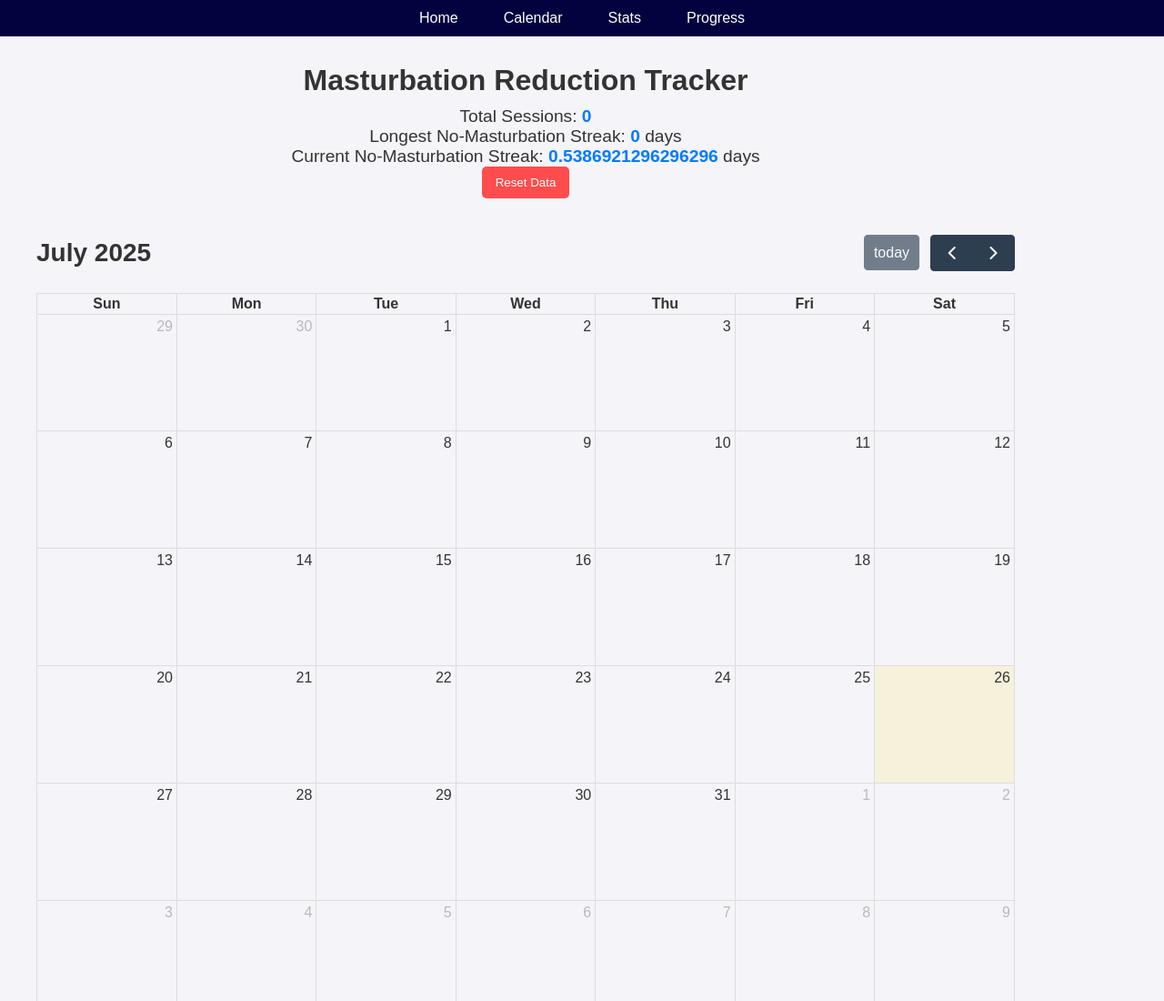
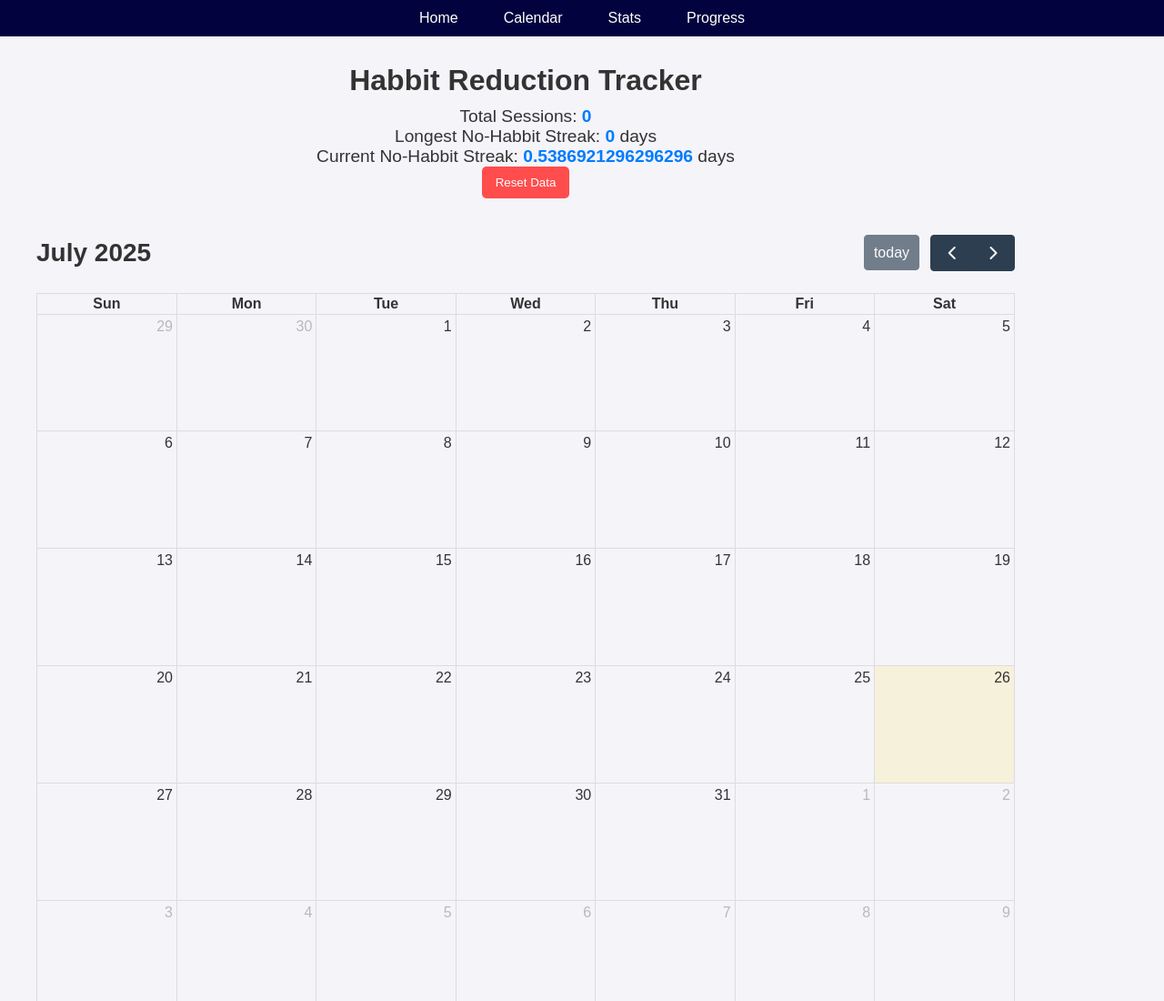
Before and after one commit to shubhdeep689/Habbit-tracker, a plain HTML site: page index.html in a window 1280 px wide. Shown: the top 1100 px of the page at 91% size. Drawn offline with nearby package versions, Linux system fonts and the light colour scheme.

Commit message:
Update index.html
make some changes to present proffesionaly

```diff
--- a/index.html
+++ b/index.html
@@ -19,10 +19,10 @@
     </nav>
   </header>
   <div class="container">
-    <h1>Masturbation Reduction Tracker</h1>
+    <h1>Habbit Reduction Tracker</h1>
     <p>Total Sessions: <span id="count">0</span></p>
-    <p>Longest No-Masturbation Streak: <span id="streak">0</span> days</p>
-    <p>Current No-Masturbation Streak: <span id="currentStreak">0</span> days</p>
+    <p>Longest No-Habbit Streak: <span id="streak">0</span> days</p>
+    <p>Current No-Habbit Streak: <span id="currentStreak">0</span> days</p>
     <button id="resetButton">Reset Data</button>
     <div id="calendar"></div>
     <h2>Progress Chart</h2>
```
